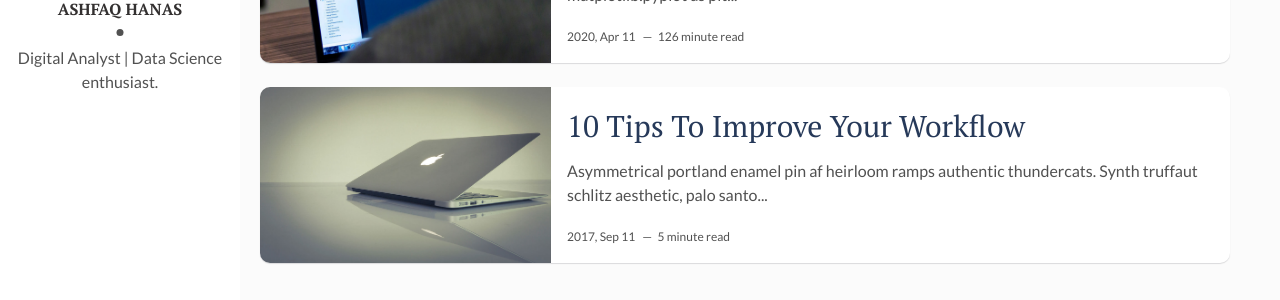
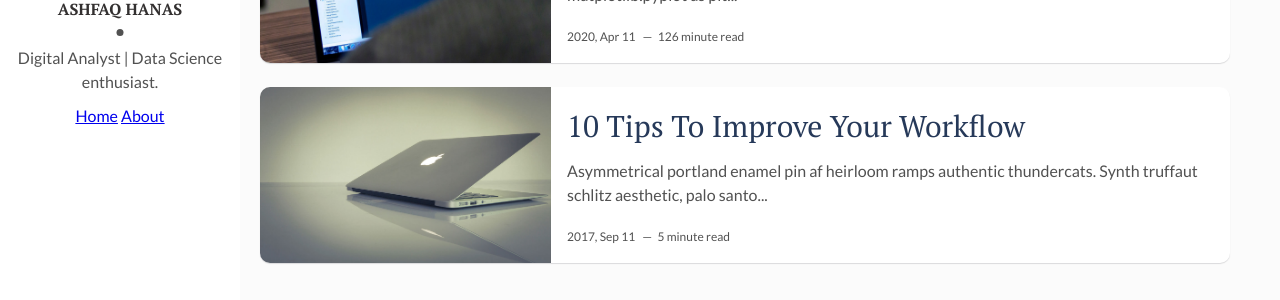
Before and after one commit to Ashfaq-Hanas/ashfaq-hanas.github.io, a Jekyll site: the page built from index.html, in a window 1280 px wide. Shown: the part 133-433 px from the top of the page. Built offline with Jekyll 4.4.1, drawn with Linux system fonts in a browser that asks for light colours; the list of posts is cut into pages by our own code.

Commit message:
nav menu in side bar

```diff
--- a/_layouts/main.html
+++ b/_layouts/main.html
@@ -10,6 +10,8 @@ layout: default
       </div>
       <div class="author-name">{{site.author}}</div>
       <p>{{site.about-author}}</p>
+      <a href="{{site.baseurl}}/">Home</a>
+      <a href="{{site.baseurl}}/about">About</a>
     </div>
   </header> <!-- End Header -->
   <footer>
```
